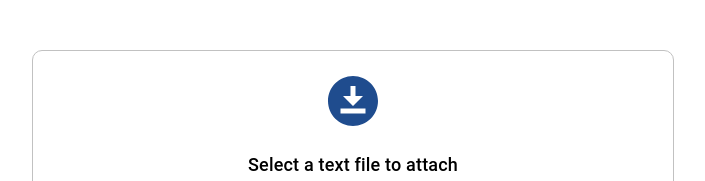
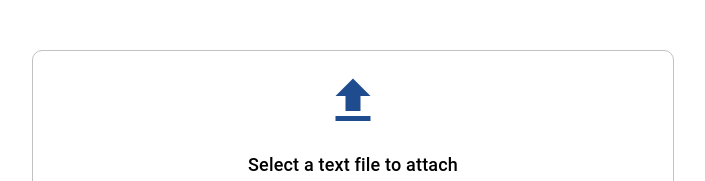
Before and after one commit to Tiinzzy/python-tests, a React (Create React App) app in the folder Learning-Python/nlp-tests/nltk/: page / in a window 1280 px wide. Both pictures are taken after a click on the button "UPLOAD". Shown: the top 181 px of the page, without its empty margins (287-992 px from the left). Built offline with nearby package versions, Linux system fonts and the light colour scheme.

Commit message:
changed upload icon

```diff
--- a/Learning-Python/nlp-tests/nltk/src/components/frontend/AttachFile.js
+++ b/Learning-Python/nlp-tests/nltk/src/components/frontend/AttachFile.js
@@ -2,8 +2,7 @@ import React from 'react';
 
 import Box from '@mui/system/Box';
 import Typography from '@mui/material/Typography';
-import DownloadForOfflineIcon from '@mui/icons-material/DownloadForOffline';
-
+import UploadIcon from '@mui/icons-material/Upload';
 import UploadFile from './UploadFile';
 
 import './style.css';
@@ -20,7 +19,7 @@ export default class AttachFile extends React.Component {
     render() {
         return (
             <Box className="GetFileBox">
-                <Box style={{ fontSize: 60}}><DownloadForOfflineIcon fontSize='inherit' className='UploadIcon'/></Box>
+                <Box style={{ fontSize: 60}}><UploadIcon fontSize='inherit' className='UploadIcon'/></Box>
                 <Typography mb={2} fontSize={18} variant="body1" fontWeight="500">Select a text file to attach</Typography>
                 <UploadFile />
             </Box>
```
